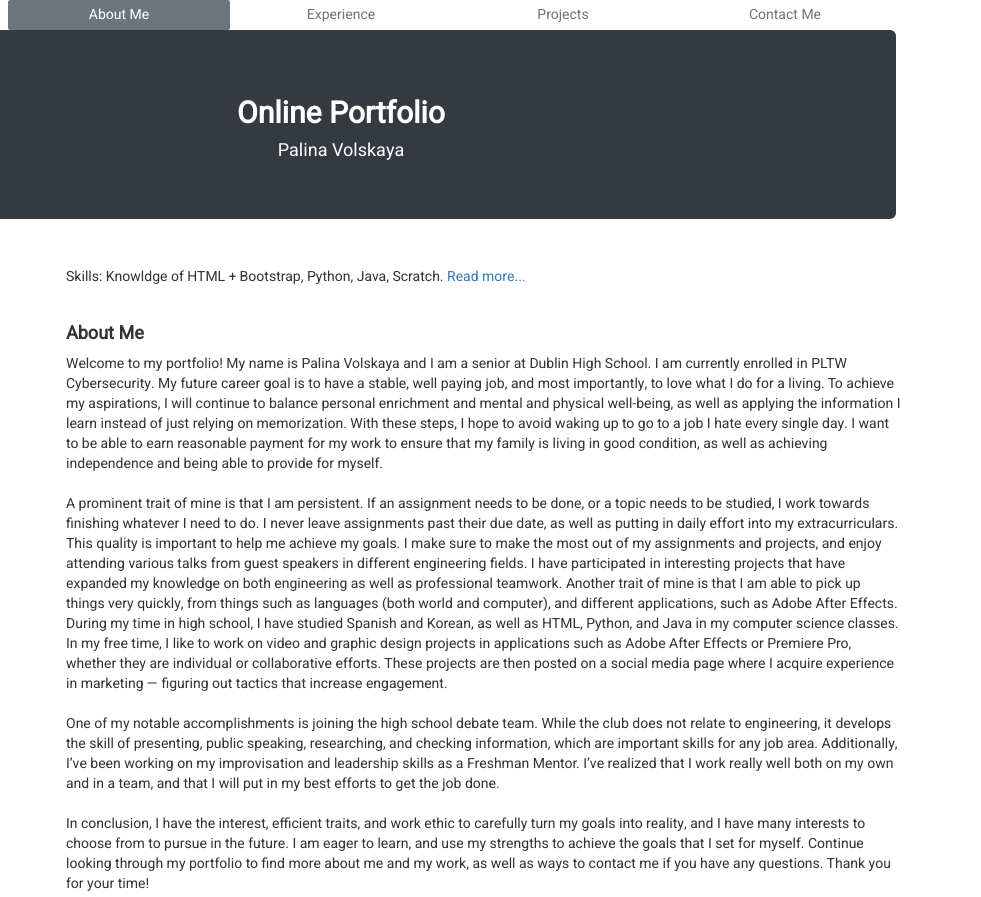
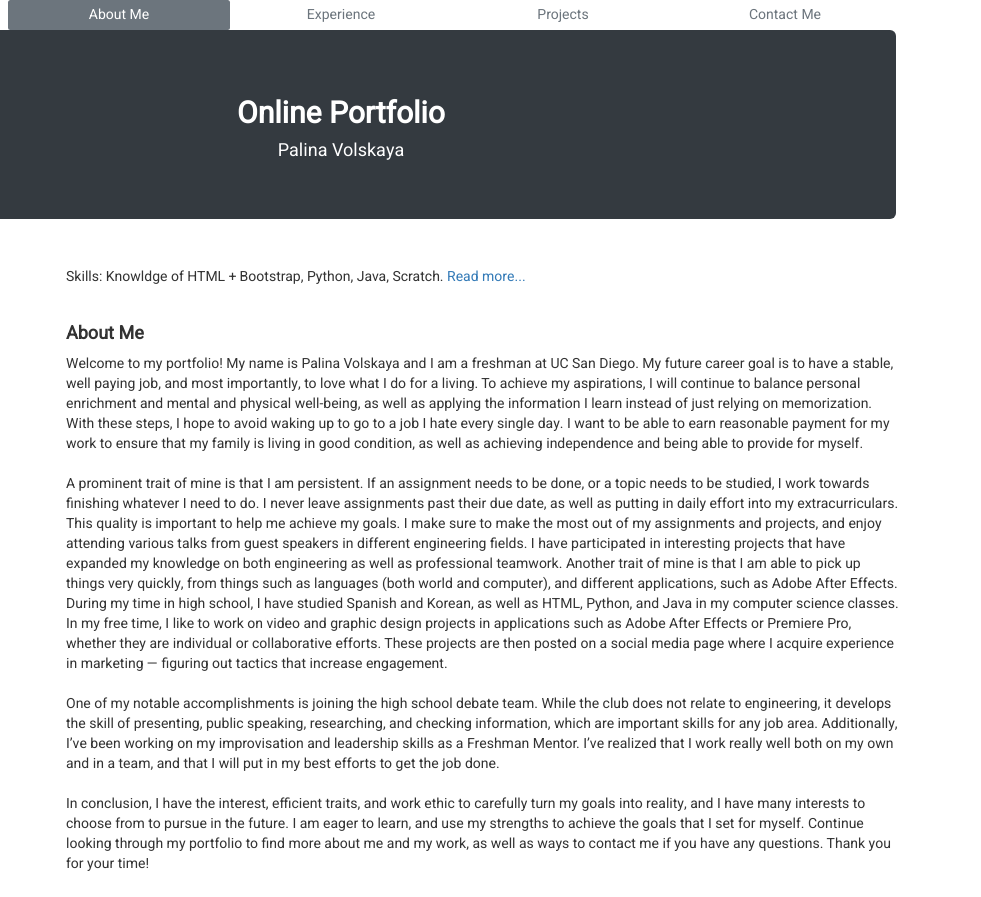
Before and after one commit to lunaaep/Portfolio, a plain HTML site: page Volskaya_AboutMe.html in a window 1280 px wide. Shown: the top 897 px of the page, 299-1280 px from the left. Drawn offline with nearby package versions, Linux system fonts and the light colour scheme; a web font is replaced by a local one.

Commit message:
updated place of study in about me

```diff
--- a/Volskaya_AboutMe.html
+++ b/Volskaya_AboutMe.html
@@ -42,7 +42,7 @@
           </h5>
           <br>
           <h4><strong>About Me</strong></h4>
-          <p>Welcome to my portfolio! My name is Palina Volskaya and I am a senior at Dublin High School. I am currently enrolled in PLTW Cybersecurity. My future career goal is to have a stable, well paying job, and most importantly, to love what I do for a living. To achieve my aspirations, I will continue to balance personal enrichment and mental and physical well-being, as well as applying the information I learn instead of just relying on memorization. With these steps, I hope to avoid waking up to go to a job I hate every single day. I want to be able to earn reasonable payment for my work to ensure that my family is living in good condition, as well as achieving independence and being able to provide for myself.
+          <p>Welcome to my portfolio! My name is Palina Volskaya and I am a freshman at UC San Diego. My future career goal is to have a stable, well paying job, and most importantly, to love what I do for a living. To achieve my aspirations, I will continue to balance personal enrichment and mental and physical well-being, as well as applying the information I learn instead of just relying on memorization. With these steps, I hope to avoid waking up to go to a job I hate every single day. I want to be able to earn reasonable payment for my work to ensure that my family is living in good condition, as well as achieving independence and being able to provide for myself.
           <br>
           <br>
           A prominent trait of mine is that I am persistent. If an assignment needs to be done, or a topic needs to be studied, I work towards finishing whatever I need to do. I never leave assignments past their due date, as well as putting in daily effort into my extracurriculars. This quality is important to help me achieve my goals. I make sure to make the most out of my assignments and projects, and enjoy attending various talks from guest speakers in different engineering fields. I have participated in interesting projects that have expanded my knowledge on both engineering as well as professional teamwork. Another trait of mine is that I am able to pick up things very quickly, from things such as languages (both world and computer), and different applications, such as Adobe After Effects. During my time in high school, I have studied Spanish and Korean, as well as HTML, Python, and Java in my computer science classes. In my free time, I like to work on video and graphic design projects in applications such as Adobe After Effects or Premiere Pro, whether they are individual or collaborative efforts. These projects are then posted on a social media page where I acquire experience in marketing — figuring out tactics that increase engagement.
```
